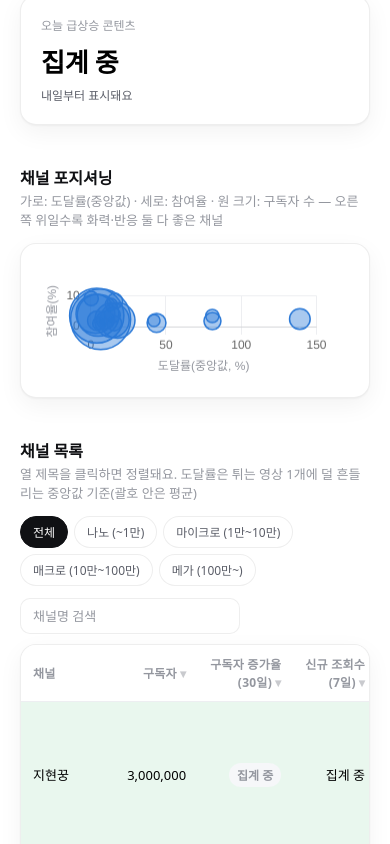
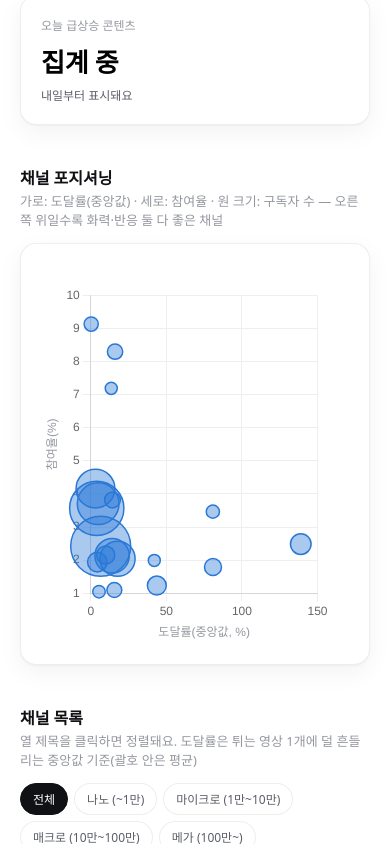
Before and after one commit to eve1yyn/youtube-tracker, a website: page docs/index.html in a window 390 px wide. Shown: the part 634-1478 px from the top of the page. Drawn offline with nearby package versions, Linux system fonts and the light colour scheme; a web font is replaced by a local one.

Commit message:
Fix positioning chart rendering as an empty box
Chart.js needs an ancestor with a definite height when responsive
sizing is on; the canvas had none, so it collapsed to zero size.
Wrap it in a fixed-height container and set maintainAspectRatio:false.

```diff
--- a/docs/app.js
+++ b/docs/app.js
@@ -67,11 +67,12 @@ function scaleRadius(v, min, max, rMin, rMax) {
 
 function renderPositioningChart(channels) {
   const canvas = document.getElementById('positioningChart');
+  const wrap = document.getElementById('positioningChartWrap');
   const emptyState = document.getElementById('positioningEmptyState');
   const points = channels.filter((c) => c.reachRateMedian !== null && c.engagementRate !== null);
 
   if (points.length === 0) {
-    canvas.style.display = 'none';
+    wrap.style.display = 'none';
     emptyState.style.display = 'block';
     return;
   }
@@ -101,6 +102,8 @@ function renderPositioningChart(channels) {
       ],
     },
     options: {
+      responsive: true,
+      maintainAspectRatio: false,
       plugins: {
         legend: { display: false },
         tooltip: {
--- a/docs/index.html
+++ b/docs/index.html
@@ -233,7 +233,9 @@
         <div class="section-sub">가로: 도달률(중앙값) · 세로: 참여율 · 원 크기: 구독자 수 — 오른쪽 위일수록 화력·반응 둘 다 좋은 채널</div>
       </div>
       <div class="card">
-        <canvas id="positioningChart" height="110"></canvas>
+        <div id="positioningChartWrap" style="position:relative; height:380px;">
+          <canvas id="positioningChart"></canvas>
+        </div>
         <div class="empty-state" id="positioningEmptyState" style="display:none; margin-top: 8px;">
           그래프를 그릴 만큼 영상 데이터가 쌓인 채널이 아직 없어요.
         </div>
```
